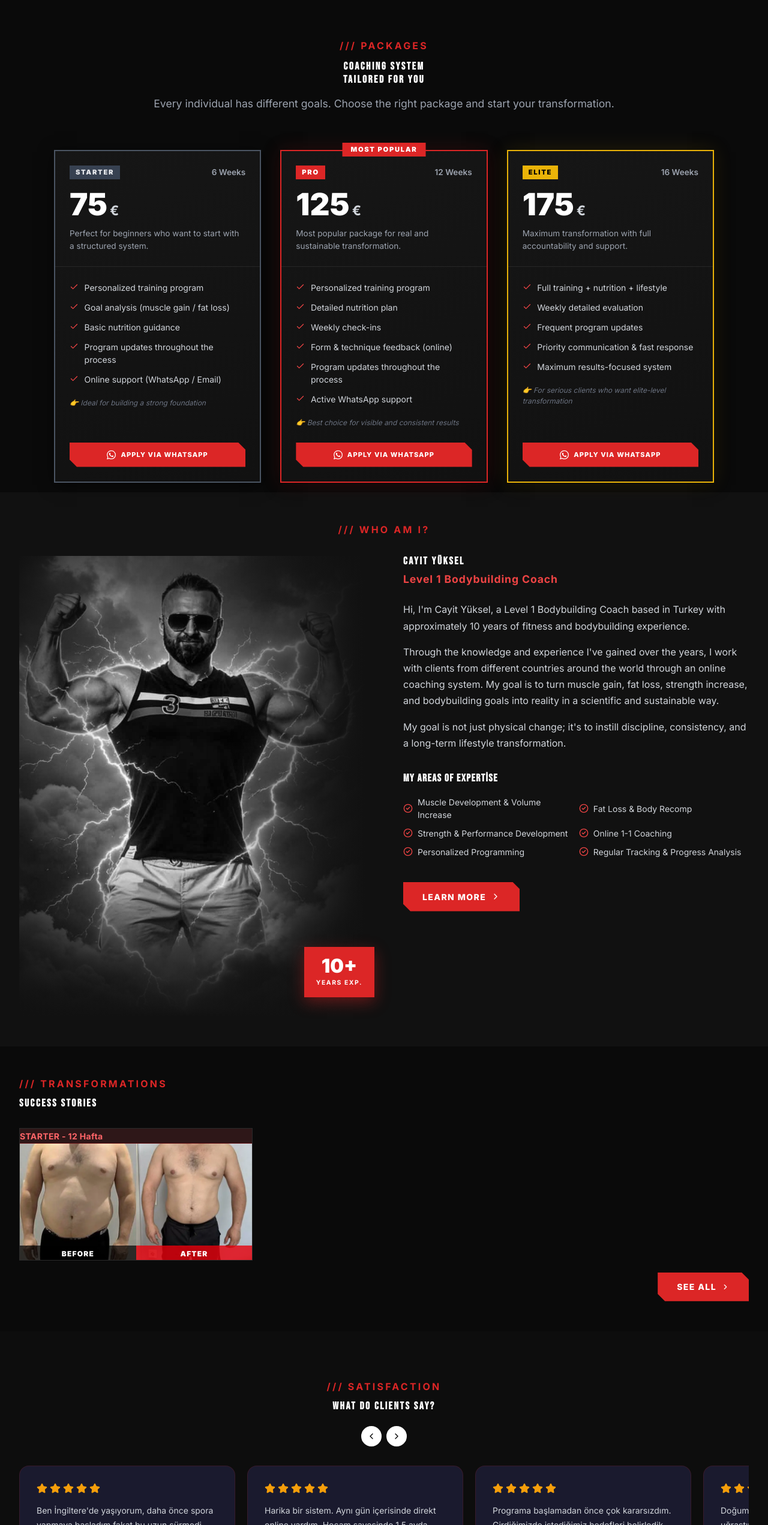
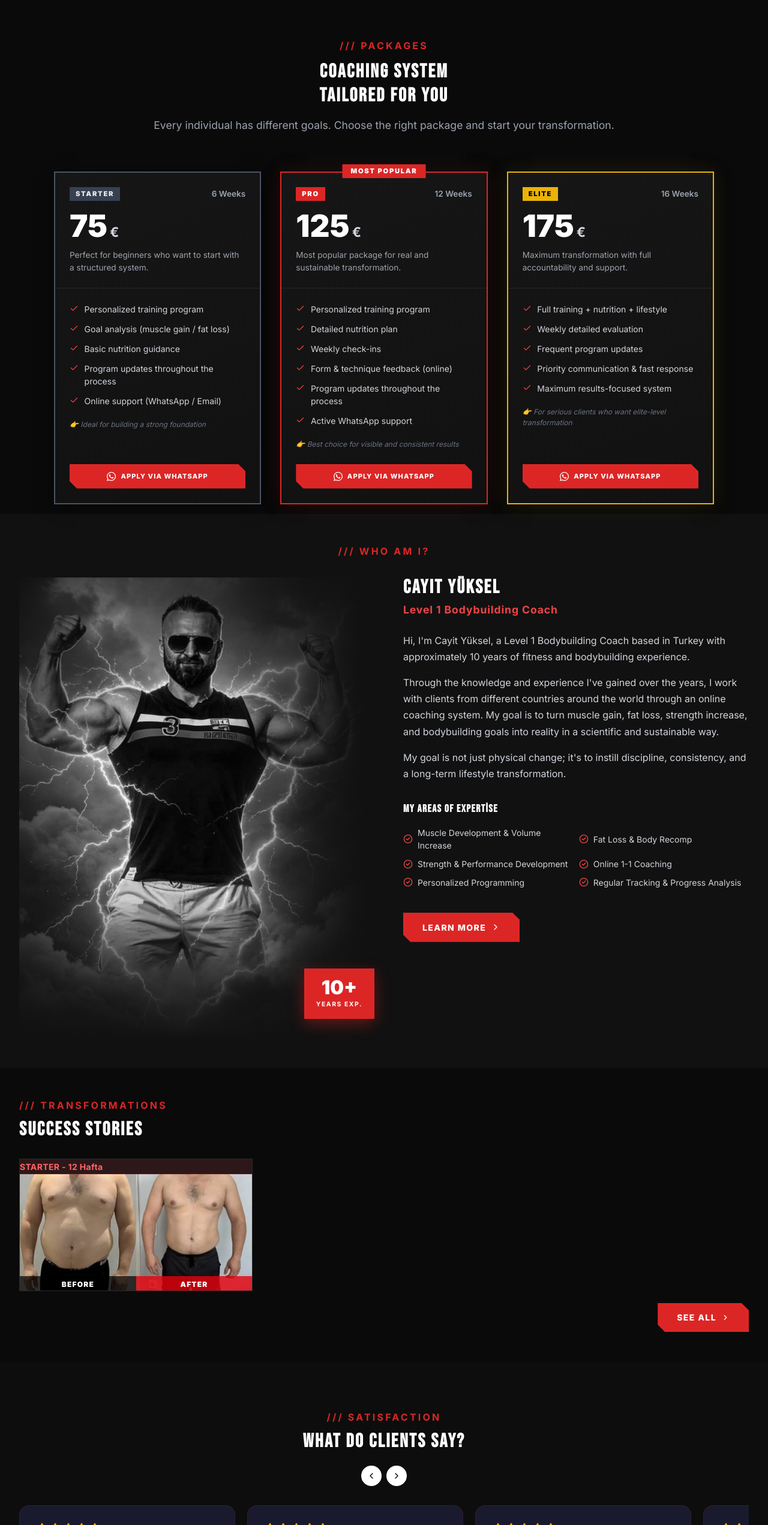
Before and after one commit to Cayity/cayit-yuksel, a Next.js app: page /en in a window 1280 px wide. Shown: the part 983-3526 px from the top of the page at 60% size. Built offline with nearby package versions, Linux system fonts and the light colour scheme.

Commit message:
fix: ana sayfa h2→2rem, h3→1.1rem

```diff
--- a/components/sections/About.tsx
+++ b/components/sections/About.tsx
@@ -60,7 +60,7 @@ export default function About({ locale, messages, content }: Props) {
 
           {/* Content */}
           <div>
-            <h2 style={{ fontSize: '1.1rem', fontWeight: 900, textTransform: 'uppercase', lineHeight: 1.05, color: 'white', marginBottom: '0.5rem' }}>{t.title as string}</h2>
+            <h2 style={{ fontSize: '2rem', fontWeight: 900, textTransform: 'uppercase', lineHeight: 1.05, color: 'white', marginBottom: '0.5rem' }}>{t.title as string}</h2>
             <p style={{ color: '#ef4444', fontWeight: 700, fontSize: '1.1rem', marginBottom: '1.5rem', letterSpacing: '0.05em' }}>{t.subtitle as string}</p>
 
             <div style={{ display: 'flex', flexDirection: 'column', gap: '1rem', color: '#d1d5db', lineHeight: 1.7, marginBottom: '2rem' }}>
--- a/components/sections/ApplyCTA.tsx
+++ b/components/sections/ApplyCTA.tsx
@@ -20,7 +20,7 @@ export default function ApplyCTA({ locale, messages }: Props) {
         <p style={{ fontSize: '1rem', fontWeight: 700, letterSpacing: '0.2em', textTransform: 'uppercase', color: 'rgba(255,255,255,0.7)', marginBottom: '16px' }}>
           {t.tag}
         </p>
-        <h2 style={{ color: 'white', fontWeight: 900, fontSize: '1.1rem', textTransform: 'uppercase', lineHeight: 1.05, marginBottom: '16px' }}>
+        <h2 style={{ color: 'white', fontWeight: 900, fontSize: '2rem', textTransform: 'uppercase', lineHeight: 1.05, marginBottom: '16px' }}>
           {t.title}
         </h2>
         <p style={{ color: 'rgba(255,255,255,0.85)', fontSize: '1.1rem', marginBottom: '16px' }}>
--- a/components/sections/Packages.tsx
+++ b/components/sections/Packages.tsx
@@ -47,7 +47,7 @@ export default function Packages({ locale, messages }: Props) {
         {/* Header */}
         <div style={{ textAlign: 'center', marginBottom: '4rem', paddingTop: '50px' }}>
           <p style={{ fontSize: '1rem', fontWeight: 700, letterSpacing: '0.2em', color: '#dc2626', textTransform: 'uppercase', marginBottom: '0.75rem' }}>{t.tag as string}</p>
-          <h2 style={{ fontSize: '1.1rem', fontWeight: 900, lineHeight: 1.25, textTransform: 'uppercase', color: 'white', margin: 0 }}>
+          <h2 style={{ fontSize: '2rem', fontWeight: 900, lineHeight: 1.25, textTransform: 'uppercase', color: 'white', margin: 0 }}>
             {(t.title as string).split('\n').map((line, i) => (
               <span key={i} style={{ display: 'block' }}>{line}</span>
             ))}
--- a/components/sections/Social.tsx
+++ b/components/sections/Social.tsx
@@ -58,7 +58,7 @@ export default function Social({ locale, messages, content }: Props) {
           {/* Sol — başlık + platform kartları */}
           <div>
             <p className="section-tag">{t.tag}</p>
-            <h2 style={{ fontSize: '1.1rem', fontWeight: 900, textTransform: 'uppercase', lineHeight: 1.25, color: 'white', marginBottom: '1rem' }}>
+            <h2 style={{ fontSize: '2rem', fontWeight: 900, textTransform: 'uppercase', lineHeight: 1.25, color: 'white', marginBottom: '1rem' }}>
               {t.title.split('\n').map((line, i) => (
                 <span key={i} style={{ display: 'block' }}>{line}</span>
               ))}
--- a/components/sections/Testimonials.tsx
+++ b/components/sections/Testimonials.tsx
@@ -75,7 +75,7 @@ export default function Testimonials({ locale, messages, content }: Props) {
             <p style={{ fontSize: '1rem', fontWeight: 700, letterSpacing: '0.2em', color: '#dc2626', textTransform: 'uppercase', marginBottom: '0.75rem' }}>
               {t?.tag || 'MEMNUNİYET'}
             </p>
-            <h2 style={{ fontSize: '1.1rem', fontWeight: 900, textTransform: 'uppercase', lineHeight: 1.05, color: 'white', margin: 0 }}>
+            <h2 style={{ fontSize: '2rem', fontWeight: 900, textTransform: 'uppercase', lineHeight: 1.05, color: 'white', margin: 0 }}>
               {t?.title || 'KULLANANLAR NE DİYOR?'}
             </h2>
           </div>
--- a/components/sections/Transformations.tsx
+++ b/components/sections/Transformations.tsx
@@ -27,7 +27,7 @@ export default function Transformations({ locale, messages, content }: Props) {
         {/* Header */}
         <div style={{ marginBottom: '2rem' }}>
           <p style={{ fontSize: '1rem', fontWeight: 700, letterSpacing: '0.2em', color: '#dc2626', textTransform: 'uppercase', marginBottom: '0.75rem' }}>{t.tag}</p>
-          <h2 style={{ fontSize: '1.1rem', fontWeight: 900, textTransform: 'uppercase', lineHeight: 1.05, color: 'white', marginBottom: '20px' }}>{t.title}</h2>
+          <h2 style={{ fontSize: '2rem', fontWeight: 900, textTransform: 'uppercase', lineHeight: 1.05, color: 'white', marginBottom: '20px' }}>{t.title}</h2>
         </div>
 
         {/* Empty */}
```
